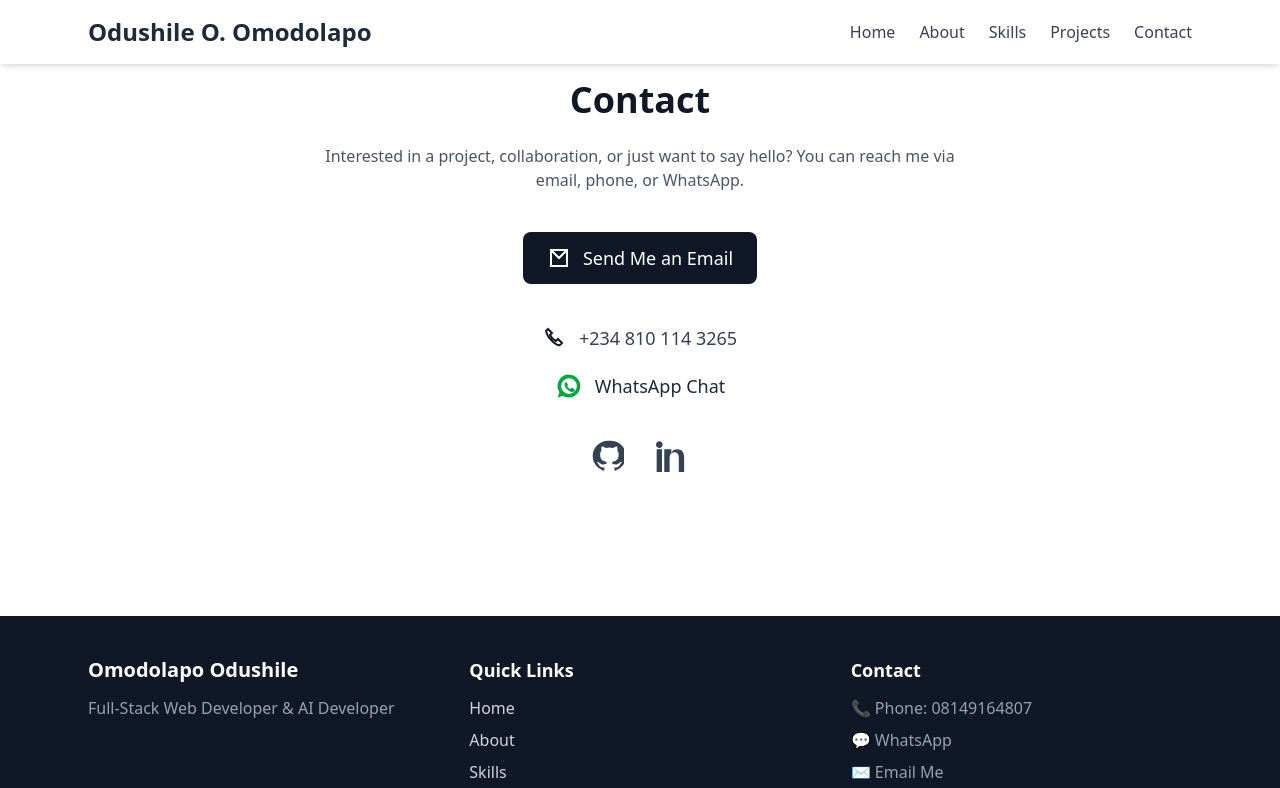
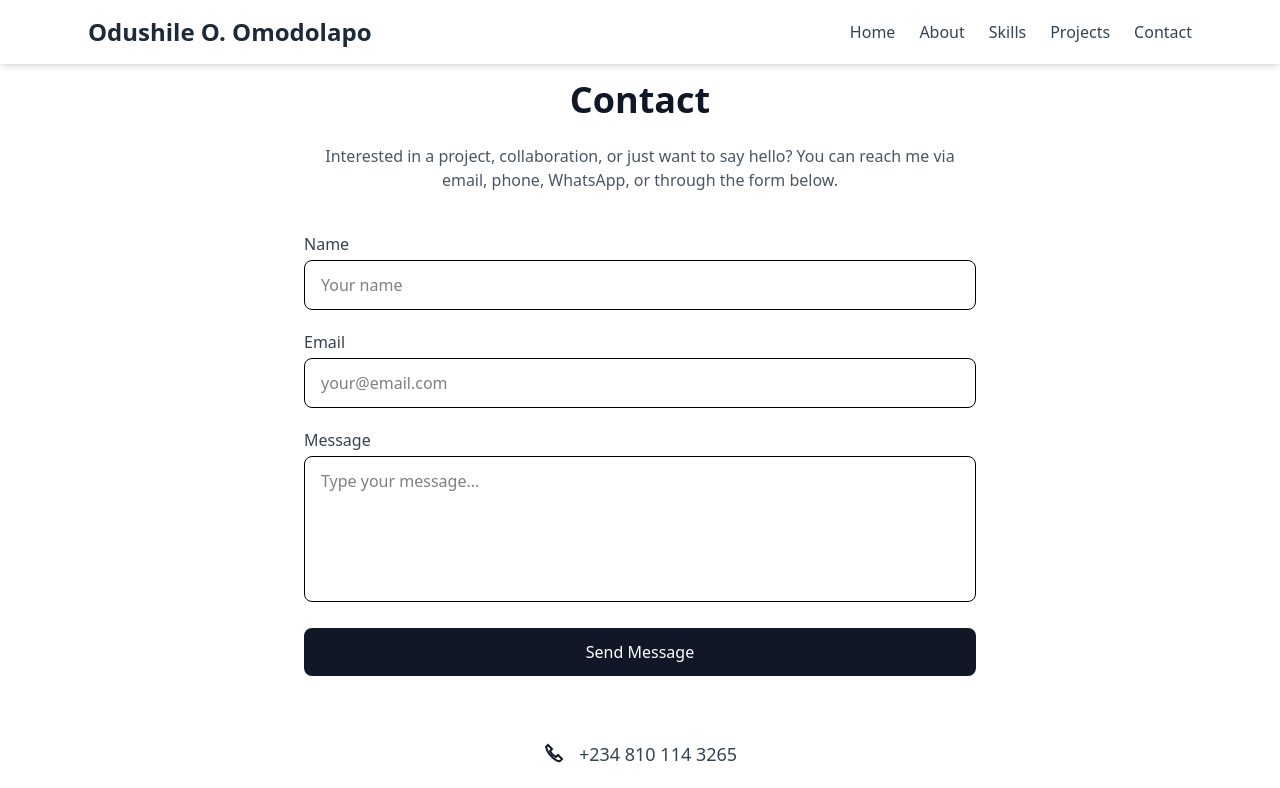
Before and after one commit to Farfesadee/My-Portfolio, a React (Vite) app: page /contact in a window 1280 px wide. Shown: the top 788 px of the page. Built offline with nearby package versions, Linux system fonts and the light colour scheme.

Commit message:
Modify Commit

```diff
--- a/src/components/Footer.jsx
+++ b/src/components/Footer.jsx
@@ -8,7 +8,7 @@ export default function Footer() {
 
         {/* BRAND */}
         <div>
-          <h2 className="text-xl font-semibold text-white">Omodolapo Odushile</h2>
+          <h2 className="text-xl font-semibold text-white">Odushile O. Omodolapo</h2>
           <p className="mt-3 text-gray-400">
             Full-Stack Web Developer & AI Developer
           </p>
@@ -30,9 +30,9 @@ export default function Footer() {
         {/* CONTACT INFO */}
         <div>
           <h3 className="text-lg font-semibold text-white mb-3">Contact</h3>
-          <p className="text-gray-400">📞 Phone: 08149164807</p>
+          <p className="text-gray-400">📞 Phone: +234-810-114-3265</p>
           <a
-            href="https://wa.me/2348149164807"
+            href="https://wa.me/2348101143265"
             target="_blank"
             rel="noreferrer"
             className="text-gray-400 hover:text-white block mt-2"
@@ -40,7 +40,7 @@ export default function Footer() {
             💬 WhatsApp
           </a>
           <a
-            href="mailto:odushileomodola@gmail.com"
+            href="mailto:odushileomodolapo1995@gmail.com"
             className="text-gray-400 hover:text-white block mt-2"
           >
             ✉️ Email Me
--- a/src/pages/Contact.jsx
+++ b/src/pages/Contact.jsx
@@ -1,3 +1,135 @@
+// // src/components/Contact.jsx
+
+// import React from "react";
+
+// export default function Contact() {
+//   return (
+//     <section id="contact" className="py-20 bg-white">
+//       <div className="max-w-4xl mx-auto px-6 text-center">
+
+//         <h2 className="text-4xl font-bold text-gray-900 mb-6">
+//           Contact
+//         </h2>
+
+//         <p className="text-gray-600 max-w-2xl mx-auto mb-10">
+//           Interested in a project, collaboration, or just want to say hello?
+//           You can reach me via email, phone, or WhatsApp.
+//         </p>
+
+//         {/* Email Button */}
+//         <a
+//           href="mailto:odushileomodolapo1995@gmail.com"
+//           className="inline-flex items-center gap-3 bg-gray-900 text-white px-6 py-3 rounded-lg text-lg font-medium hover:bg-gray-800 transition"
+//         >
+//           {/* Email SVG */}
+//           <svg
+//             xmlns="http://www.w3.org/2000/svg"
+//             className="w-6 h-6"
+//             fill="none"
+//             viewBox="0 0 24 24"
+//             stroke="currentColor"
+//           >
+//             <path strokeWidth="2" d="M4 4h16v16H4V4zm0 0l8 8 8-8" />
+//           </svg>
+
+//           Send Me an Email
+//         </a>
+
+//         <div className="mt-10 space-y-5 text-lg text-gray-700">
+
+//           {/* Phone */}
+//           <div className="flex justify-center items-center gap-3">
+//             {/* Phone SVG */}
+//             <svg
+//               xmlns="http://www.w3.org/2000/svg"
+//               className="w-6 h-6 text-gray-900"
+//               fill="none"
+//               viewBox="0 0 24 24"
+//               stroke="currentColor"
+//             >
+//               <path
+//                 strokeWidth="2"
+//                 d="M3 5l2-2 4 4-2 2a12 12 0 006 6l2-2 4 4-2 2c-3.2 1.4-11-6.4-12.4-9.6z"
+//               />
+//             </svg>
+
+//             <span>+234 810 114 3265</span>
+//           </div>
+
+//           {/* WhatsApp */}
+//           <div className="flex justify-center items-center gap-3">
+//             {/* WhatsApp SVG */}
+//             <svg
+//               xmlns="http://www.w3.org/2000/svg"
+//               className="w-7 h-7 text-green-600"
+//               viewBox="0 0 32 32"
+//               fill="currentColor"
+//             >
+//               <path d="M16 3a13 13 0 00-11 20l-2 6 6-2A13 13 0 1016 3zm0 4a9 9 0 110 18 9 9 0 010-18zm4.8 11.8c-.2-.1-1.4-.7-1.6-.8s-.4-.1-.6.1c-.2.2-.7.8-.9 1-.2.2-.3.2-.5.1s-1-.4-1.9-1.2c-.7-.6-1.2-1.4-1.4-1.6-.1-.2 0-.3.1-.5l.7-.8c.1-.2.1-.3 0-.5l-1-2.4c-.2-.6-.4-.6-.6-.6h-.5c-.2 0-.5.1-.7.3s-1 1-1 2.5 1 2.9 1.1 3.1c.1.2 2 3.3 4.9 4.6 2.9 1.4 2.9.9 3.4.8.5-.1 1.7-.7 2-1.4.3-.7.3-1.3.2-1.4z" />
+//             </svg>
+
+//             <a
+//               href="https://wa.me/2348101143265"
+//               target="_blank"
+//               rel="noreferrer"
+//               className="hover:underline text-gray-800"
+//             >
+//               WhatsApp Chat
+//             </a>
+//           </div>
+
+//         </div>
+
+//         {/* Social Links */}
+//         <div className="mt-10 flex justify-center gap-8">
+
+//           {/* GitHub */}
+//           <a
+//             href="https://github.com/Farfesadee/My_React"
+//             target="_blank"
+//             rel="noreferrer"
+//             className="text-gray-700 hover:text-gray-900 transition"
+//           >
+//             <svg
+//               xmlns="http://www.w3.org/2000/svg"
+//               className="w-8 h-8"
+//               viewBox="0 0 24 24"
+//               fill="currentColor"
+//             >
+//               <path d="M12 .5C5.7.5.5 5.7.5 12a11.5 11.5 0 008 11c.6.1.8-.2.8-.6v-2c-3.3.7-4-1.6-4-1.6-.5-1.2-1.2-1.6-1.2-1.6-1-.7.1-.7.1-.7 1.1.1 1.7 1.1 1.7 1.1 1 .1 1.7.8 1.7.8 2 .3 3.4-.7 3.4-.7-.1-.8-.2-1.4-.2-1.4-2.3-.3-4.7-1.2-4.7-5.4 0-1.2.4-2.2 1.1-3-.1-.3-.5-1.5.1-3 0 0 .9-.3 3 1.1a9.6 9.6 0 015.5 0c2.1-1.4 3-1.1 3-1.1.6 1.5.2 2.7.1 3 .7.8 1.1 1.8 1.1 3 0 4.2-2.4 5.1-4.7 5.4 0 .1-.1.7-.2 1.4 0 0 1.4 1 3.4.7 0 0 .7-.7 1.7-.8 0 0 .6-1 1.7-1.1 0 0 1.1 0 .1.7 0 0-.7.4-1.2 1.6 0 0-.7 2.3-4 1.6v2c0 .4.2.7.8.6a11.5 11.5 0 008-11c0-6.3-5.2-11.5-11.5-11.5z" />
+//             </svg>
+//           </a>
+
+//           {/* LinkedIn */}
+//           <a
+//             href="https://www.linkedin.com/in/omodolapo-odushile-8a9494383"
+//             target="_blank"
+//             rel="noreferrer"
+//             className="text-gray-700 hover:text-gray-900 transition"
+//           >
+//             <svg
+//               xmlns="http://www.w3.org/2000/svg"
+//               className="w-8 h-8"
+//               fill="currentColor"
+//               viewBox="0 0 24 24"
+//             >
+//               <path d="M4.98 3.5C4.98 4.88 3.86 6 2.5 6S0 4.88 0 3.5 1.12 1 2.5 1 4.98 2.12 4.98 3.5zM.5 7h4V24h-4V7zm7 0h4v2.4h.1c.6-1.2 2-2.4 4.2-2.4 4.5 0 5.3 3 5.3 6.9V24h-4V14.4c0-2.3 0-5.3-3.2-5.3-3.2 0-3.7 2.5-3.7 5.1V24h-4V7z" />
+//             </svg>
+//           </a>
+
+//         </div>
+
+//       </div>
+//     </section>
+//   );
+// }
+
+
+
+
+
+
+
 // src/components/Contact.jsx
 
 import React from "react";
@@ -7,35 +139,67 @@ export default function Contact() {
     <section id="contact" className="py-20 bg-white">
       <div className="max-w-4xl mx-auto px-6 text-center">
 
-        <h2 className="text-4xl font-bold text-gray-900 mb-6">
-          Contact
-        </h2>
+        {/* TITLE */}
+        <h2 className="text-4xl font-bold text-gray-900 mb-6">Contact</h2>
 
         <p className="text-gray-600 max-w-2xl mx-auto mb-10">
           Interested in a project, collaboration, or just want to say hello?
-          You can reach me via email, phone, or WhatsApp.
+          You can reach me via email, phone, WhatsApp, or through the form below.
         </p>
 
-        {/* Email Button */}
-        <a
-          href="mailto:odushileomodolapo1995@gmail.com"
-          className="inline-flex items-center gap-3 bg-gray-900 text-white px-6 py-3 rounded-lg text-lg font-medium hover:bg-gray-800 transition"
+        {/* CONTACT FORM */}
+        <form
+          onSubmit={(e) => {
+            e.preventDefault();
+            alert("Message sent! (Backend not connected yet)");
+          }}
+          className="max-w-2xl mx-auto mt-10 space-y-5 text-left"
         >
-          {/* Email SVG */}
-          <svg
-            xmlns="http://www.w3.org/2000/svg"
-            className="w-6 h-6"
-            fill="none"
-            viewBox="0 0 24 24"
-            stroke="currentColor"
+          {/* Name */}
+          <div>
+            <label className="block text-gray-700 font-medium mb-1">Name</label>
+            <input
+              type="text"
+              required
+              className="w-full px-4 py-3 border rounded-lg focus:outline-none focus:ring-2 focus:ring-gray-900"
+              placeholder="Your name"
+            />
+          </div>
+
+          {/* Email */}
+          <div>
+            <label className="block text-gray-700 font-medium mb-1">Email</label>
+            <input
+              type="email"
+              required
+              className="w-full px-4 py-3 border rounded-lg focus:outline-none focus:ring-2 focus:ring-gray-900"
+              placeholder="your@email.com"
+            />
+          </div>
+
+          {/* Message */}
+          <div>
+            <label className="block text-gray-700 font-medium mb-1">Message</label>
+            <textarea
+  required
+  rows="5"
+  className="w-full px-4 py-3 border rounded-lg resize-none focus:outline-none focus:ring-2 focus:ring-gray-900"
+  placeholder="Type your message..."
+></textarea>
+
+          </div>
+
+          {/* Submit Button */}
+          <button
+            type="submit"
+            className="w-full bg-gray-900 text-white py-3 rounded-lg font-medium hover:bg-gray-800 transition"
           >
-            <path strokeWidth="2" d="M4 4h16v16H4V4zm0 0l8 8 8-8" />
-          </svg>
+            Send Message
+          </button>
+        </form>
 
-          Send Me an Email
-        </a>
-
-        <div className="mt-10 space-y-5 text-lg text-gray-700">
+        {/* CONTACT DETAILS */}
+        <div className="mt-16 space-y-5 text-lg text-gray-700">
 
           {/* Phone */}
           <div className="flex justify-center items-center gap-3">
@@ -53,19 +217,23 @@ export default function Contact() {
               />
             </svg>
 
-            <span>+234 810 114 3265</span>
+            <a
+              href="tel:+2348101143265"
+              className="hover:underline"
+            >
+              +234 810 114 3265
+            </a>
           </div>
 
           {/* WhatsApp */}
           <div className="flex justify-center items-center gap-3">
-            {/* WhatsApp SVG */}
             <svg
               xmlns="http://www.w3.org/2000/svg"
               className="w-7 h-7 text-green-600"
               viewBox="0 0 32 32"
               fill="currentColor"
             >
-              <path d="M16 3a13 13 0 00-11 20l-2 6 6-2A13 13 0 1016 3zm0 4a9 9 0 110 18 9 9 0 010-18zm4.8 11.8c-.2-.1-1.4-.7-1.6-.8s-.4-.1-.6.1c-.2.2-.7.8-.9 1-.2.2-.3.2-.5.1s-1-.4-1.9-1.2c-.7-.6-1.2-1.4-1.4-1.6-.1-.2 0-.3.1-.5l.7-.8c.1-.2.1-.3 0-.5l-1-2.4c-.2-.6-.4-.6-.6-.6h-.5c-.2 0-.5.1-.7.3s-1 1-1 2.5 1 2.9 1.1 3.1c.1.2 2 3.3 4.9 4.6 2.9 1.4 2.9.9 3.4.8.5-.1 1.7-.7 2-1.4.3-.7.3-1.3.2-1.4z" />
+              <path d="M16 3a13 13 0 00-11 20l-2 6 6-2A13 13 0 10116 3zm0 4a9 9 0 110 18 9 9 0 010-18zm4.8 11.8c-.2-.1-1.4-.7-1.6-.8s-.4-.1-.6.1c-.2.2-.7.8-.9 1-.2.2-.3.2-.5.1s-1-.4-1.9-1.2c-.7-.6-1.2-1.4-1.4-1.6-.1-.2 0-.3.1-.5l.7-.8c.1-.2.1-.3 0-.5l-1-2.4c-.2-.6-.4-.6-.6-.6h-.5c-.2 0-.5.1-.7.3s-1 1-1 2.5 1 2.9 1.1 3.1c.1.2 2 3.3 4.9 4.6 2.9 1.4 2.9.9 3.4.8.5-.1 1.7-.7 2-1.4.3-.7.3-1.3.2-1.4z" />
             </svg>
 
             <a
@@ -80,12 +248,12 @@ export default function Contact() {
 
         </div>
 
-        {/* Social Links */}
-        <div className="mt-10 flex justify-center gap-8">
+        {/* SOCIAL LINKS */}
+        <div className="mt-12 flex justify-center gap-8">
 
           {/* GitHub */}
           <a
-            href="https://github.com/yourgithub"
+            href="https://github.com/Farfesadee/My_React"
             target="_blank"
             rel="noreferrer"
             className="text-gray-700 hover:text-gray-900 transition"
@@ -102,7 +270,7 @@ export default function Contact() {
 
           {/* LinkedIn */}
           <a
-            href="https://linkedin.com/in/yourlinkedin"
+            href="https://www.linkedin.com/in/omodolapo-odushile-8a9494383"
             target="_blank"
             rel="noreferrer"
             className="text-gray-700 hover:text-gray-900 transition"
```
Also changed, not shown: src/pages/About.jsx (+15 -18 lines).
